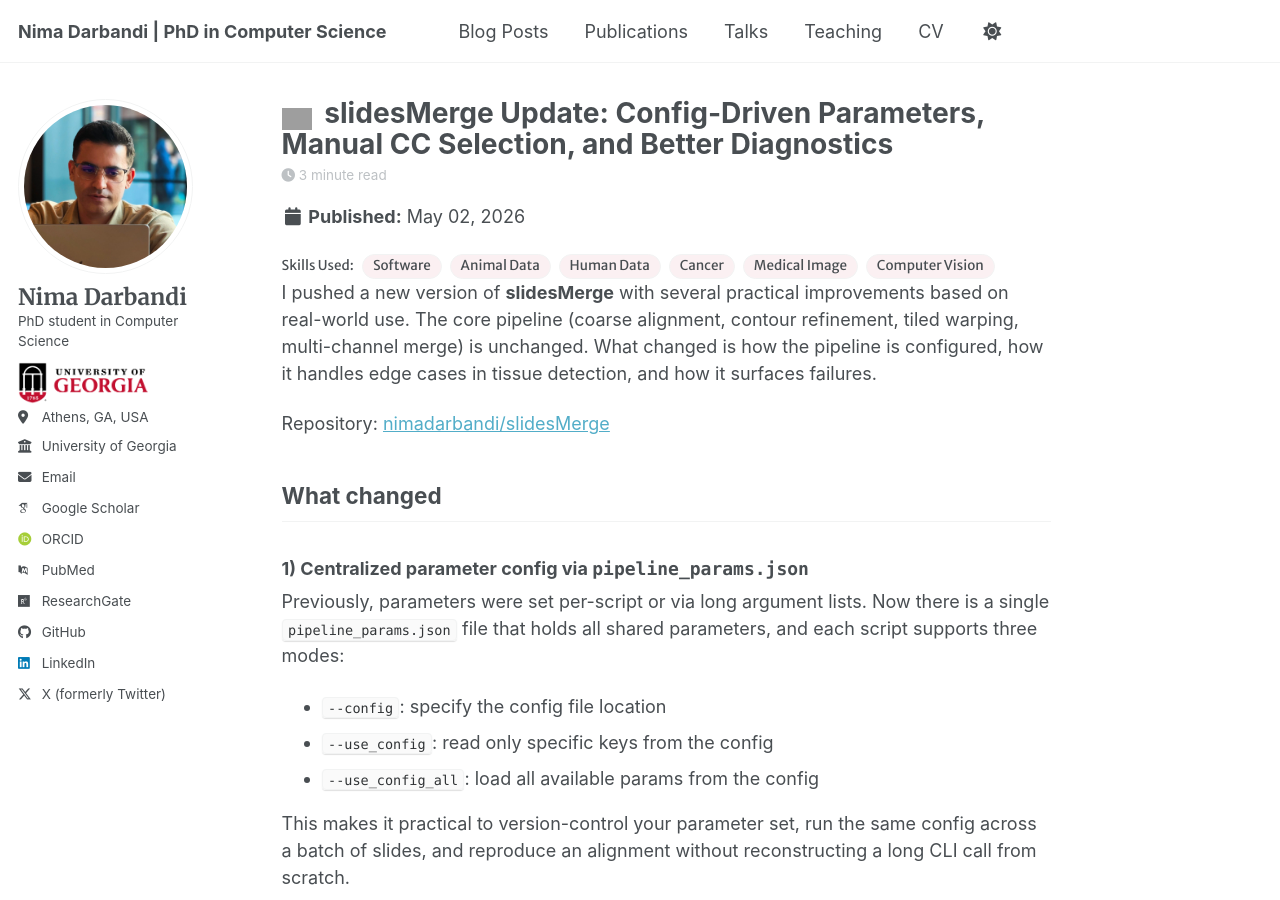
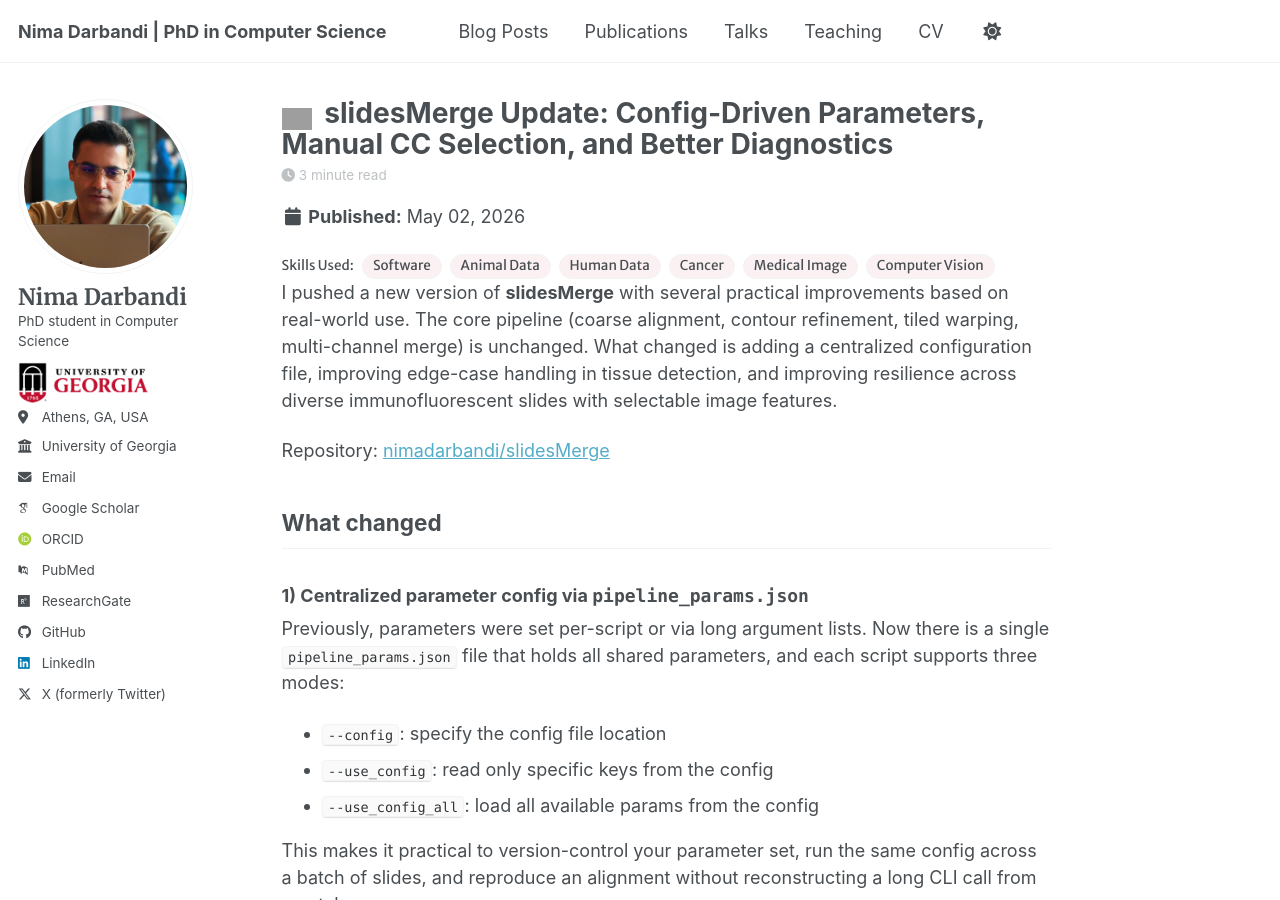
Before and after one commit to nimadarbandi/nimadarbandi.github.io, a Jekyll site: the page built from _posts/2026-05-02-slidesmerge-v2-config-update.md, in a window 1280 px wide and 900 px high. Built offline with Jekyll 4.4.1, drawn with Linux system fonts in a browser that asks for light colours; some web fonts are replaced; a script bundle is joined from its source files by our own code; library files that are not in the unit come from our copies; grey boxes are pictures that could not be loaded.

Commit message:
post updated

```diff
--- a/_posts/2026-05-02-slidesmerge-v2-config-update.md
+++ b/_posts/2026-05-02-slidesmerge-v2-config-update.md
@@ -19,7 +19,7 @@ post_icon: /images/virus.jpg
 post_icon_width: 30
 ---
 
-I pushed a new version of **slidesMerge** with several practical improvements based on real-world use. The core pipeline (coarse alignment, contour refinement, tiled warping, multi-channel merge) is unchanged. What changed is how the pipeline is configured, how it handles edge cases in tissue detection, and how it surfaces failures.
+I pushed a new version of **slidesMerge** with several practical improvements based on real-world use. The core pipeline (coarse alignment, contour refinement, tiled warping, multi-channel merge) is unchanged. What changed is adding a centralized configuration file, improving edge-case handling in tissue detection, and improving resilience across diverse immunofluorescent slides with selectable image features.
 
 Repository: [nimadarbandi/slidesMerge](https://github.com/nimadarbandi/slidesMerge)
 
```
